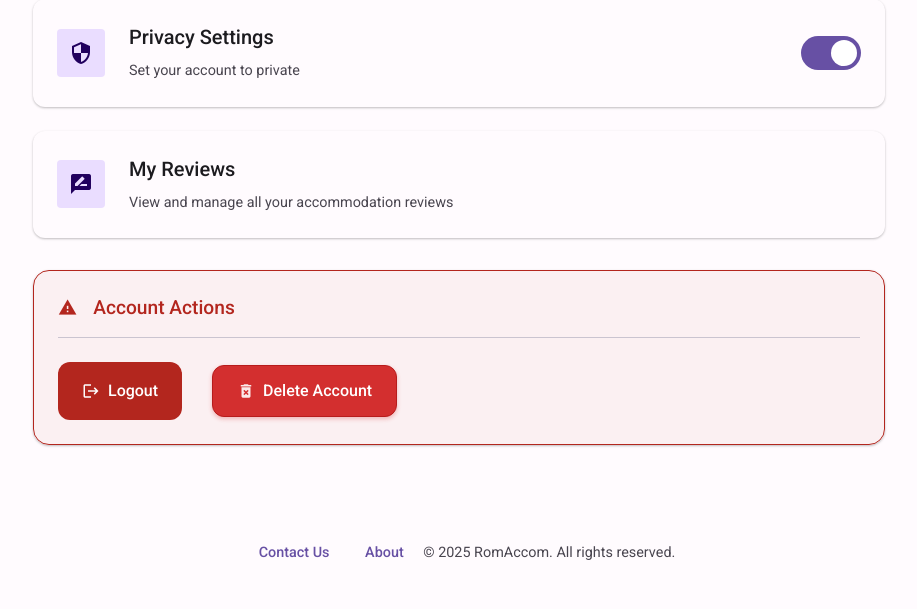
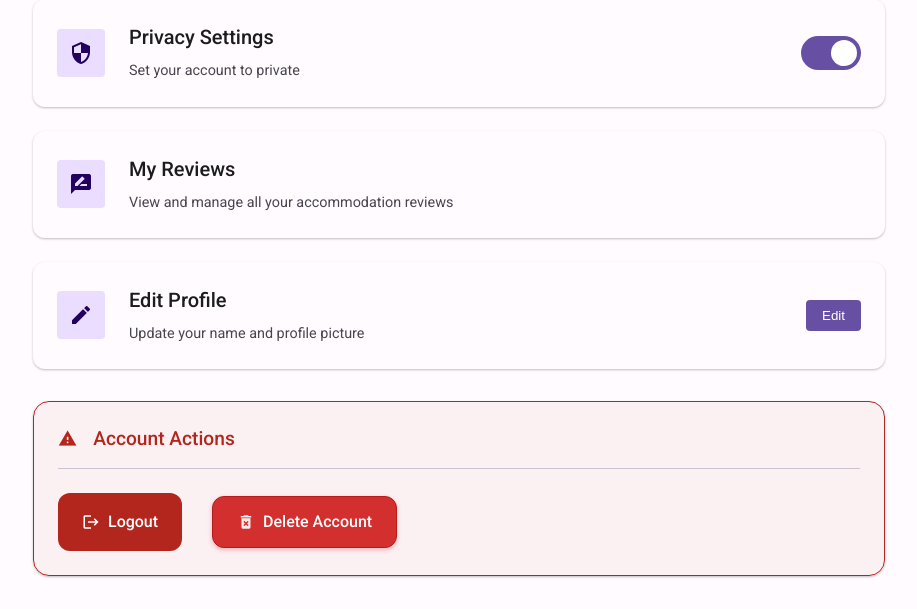
Before and after one commit to JoaoManuel2005/Team2E, a Django app: template romaccom/templates/romaccom/myaccount.html in a window 1280 px wide. Shown: the part 645-1254 px from the top of the page, without its empty margins (181-1098 px from the left). Before the commit the page ends 1205 px from the top, so only its background shows below. Run offline with Django 3.2, Linux system fonts and the light colour scheme; the template is opened without the code that fills it, so the values that code supplies are empty.

Commit message:
implemented edit user profile and added button

```diff
--- a/romaccom/static/css/myaccount.css
+++ b/romaccom/static/css/myaccount.css
@@ -387,3 +387,106 @@ input:checked + .slider:before {
 .modal-buttons .modal-confirm:hover {
     background-color: var(--md-error-hover);
 }
+
+/* Edit Profile Styles */
+.edit-profile-card {
+    position: relative;
+}
+
+.edit-profile-btn {
+    position: absolute;
+    right: var(--md-space-3);
+    padding: var(--md-space-1) var(--md-space-2);
+    border-radius: var(--md-radius-small);
+    background-color: var(--md-primary);
+    color: white;
+    border: none;
+    cursor: pointer;
+    transition: background-color 0.2s;
+}
+
+.edit-profile-btn:hover {
+    background-color: var(--md-primary-hover);
+}
+
+.edit-profile-modal {
+    display: none;
+    position: fixed;
+    top: 0;
+    left: 0;
+    width: 100%;
+    height: 100%;
+    background-color: rgba(0, 0, 0, 0.5);
+    z-index: 1000;
+    justify-content: center;
+    align-items: center;
+}
+
+.edit-profile-modal .modal-content {
+    background-color: var(--md-surface);
+    padding: var(--md-space-4);
+    border-radius: var(--md-radius-large);
+    width: 90%;
+    max-width: 500px;
+    box-shadow: var(--md-elevation-8);
+}
+
+.edit-profile-modal h3 {
+    color: var(--md-primary);
+    margin-bottom: var(--md-space-3);
+    font-size: 1.5rem;
+}
+
+.form-group {
+    margin-bottom: var(--md-space-3);
+}
+
+.form-group label {
+    display: block;
+    margin-bottom: var(--md-space-1);
+    color: var(--md-on-surface-variant);
+}
+
+.form-group input {
+    width: 100%;
+    padding: var(--md-space-2);
+    border-radius: var(--md-radius-medium);
+    border: 1px solid var(--md-outline-variant);
+    background-color: var(--md-surface);
+    color: var(--md-on-surface);
+}
+
+.form-actions {
+    display: flex;
+    gap: var(--md-space-2);
+    justify-content: flex-end;
+    margin-top: var(--md-space-4);
+}
+
+.btn-cancel {
+    background-color: var(--md-surface-variant);
+    color: var(--md-on-surface-variant);
+    border: none;
+    padding: var(--md-space-2) var(--md-space-3);
+    border-radius: var(--md-radius-medium);
+    cursor: pointer;
+    transition: background-color 0.2s;
+}
+
+.btn-cancel:hover {
+    background-color: var(--md-surface-variant-hover);
+}
+
+.btn-save {
+    background-color: var(--md-primary);
+    color: white;
+    border: none;
+    padding: var(--md-space-2) var(--md-space-3);
+    border-radius: var(--md-radius-medium);
+    cursor: pointer;
+    transition: background-color 0.2s;
+}
+
+.btn-save:hover {
+    background-color: var(--md-primary-hover);
+}
--- a/romaccom/static/js/myaccount.js
+++ b/romaccom/static/js/myaccount.js
@@ -1,4 +1,77 @@
 document.addEventListener('DOMContentLoaded', function() {
+    // Edit Profile functionality
+    const editProfileBtn = document.querySelector('.edit-profile-btn');
+    const editProfileModal = document.querySelector('.edit-profile-modal');
+    const editProfileForm = document.getElementById('edit-profile-form');
+    const cancelBtn = document.querySelector('.btn-cancel');
+
+    if (editProfileBtn && editProfileModal) {
+        // Show modal when edit button is clicked
+        editProfileBtn.addEventListener('click', function() {
+            editProfileModal.style.display = 'flex';
+        });
+
+        // Hide modal when cancel button is clicked
+        cancelBtn.addEventListener('click', function() {
+            editProfileModal.style.display = 'none';
+        });
+
+        // Handle form submission
+        editProfileForm.addEventListener('submit', function(e) {
+            e.preventDefault();
+
+            const formData = new FormData();
+            formData.append('username', document.getElementById('username').value);
+
+            const profilePicture = document.getElementById('profile-picture').files[0];
+            if (profilePicture) {
+                formData.append('profile_picture', profilePicture);
+            }
+
+            fetch('/romaccom/api/user/update-profile/', {
+                method: 'POST',
+                headers: {
+                    'X-CSRFToken': document.querySelector('[name=csrfmiddlewaretoken]').value
+                },
+                body: formData
+            })
+            .then(response => {
+                if (!response.ok) {
+                    throw new Error('Network response was not ok');
+                }
+                return response.json();
+            })
+            .then(data => {
+                if (data.success) {
+                    // Update profile information on the page
+                    if (data.username) {
+                        document.querySelector('.profile-username').textContent = data.username;
+                    }
+                    if (data.profile_picture_url) {
+                        const profileAvatar = document.querySelector('.profile-avatar');
+                        if (profileAvatar.querySelector('img')) {
+                            profileAvatar.querySelector('img').src = data.profile_picture_url;
+                        } else {
+                            const img = document.createElement('img');
+                            img.src = data.profile_picture_url;
+                            img.alt = 'Profile Picture';
+                            profileAvatar.innerHTML = '';
+                            profileAvatar.appendChild(img);
+                        }
+                    }
+                    editProfileModal.style.display = 'none';
+                    alert('Profile updated successfully');
+                } else {
+                    throw new Error(data.error || 'Failed to update profile');
+                }
+            })
+            .catch(error => {
+                console.error('Error:', error);
+                alert(error.message || 'An error occurred while updating your profile');
+            });
+        });
+    }
+
     // Privacy toggle functionality
     const privacyToggle = document.getElementById('privacy-toggle');
     if (!privacyToggle) {
--- a/romaccom/templates/romaccom/myaccount.html
+++ b/romaccom/templates/romaccom/myaccount.html
@@ -92,6 +92,40 @@
                 <p>View and manage all your accommodation reviews</p>
             </div>
         </a>
+
+        <!-- Edit Profile Card -->
+        <div class="nav-card edit-profile-card">
+            <div class="nav-card-icon">
+                <span class="material-icons">edit</span>
+            </div>
+            <div class="nav-card-content">
+                <h3>Edit Profile</h3>
+                <p>Update your name and profile picture</p>
+            </div>
+            <button class="edit-profile-btn">Edit</button>
+        </div>
+
+        <!-- Edit Profile Modal -->
+        <div class="edit-profile-modal">
+            <div class="modal-content">
+                <h3>Edit Profile</h3>
+                <form id="edit-profile-form">
+                    {% csrf_token %}
+                    <div class="form-group">
+                        <label for="username">Username</label>
+                        <input type="text" id="username" name="username" value="{{ user.username }}">
+                    </div>
+                    <div class="form-group">
+                        <label for="profile-picture">Profile Picture</label>
+                        <input type="file" id="profile-picture" name="profile_picture" accept="image/*">
+                    </div>
+                    <div class="form-actions">
+                        <button type="button" class="btn-cancel">Cancel</button>
+                        <button type="submit" class="btn-save">Save Changes</button>
+                    </div>
+                </form>
+            </div>
+        </div>
     </div>
 
     <div class="account-actions">
--- a/romaccom/web_app/urls.py
+++ b/romaccom/web_app/urls.py
@@ -40,6 +40,8 @@ urlpatterns = [
     path('operator/dashboard/manageaccommodationinfo/', views.manage_accom_info_view, name='manage_accom_info'),
     path('user/myaccount/update-privacy/', views.update_privacy_view, name='update-privacy'),
     path('user/myaccount/delete/', views.delete_account, name='delete_account'),
+    path('user/myaccount/edit-profile/', views.edit_user_profile_view, name='edit_user_profile'),
+    path('api/user/update-profile/', views.update_user_profile_view, name='update_user_profile'),
     path('operator/management/', views.management_view, name='management'),
     path("operator/<int:operator_id>/", views.operator_profile_view, name="operator_profile"),
     path("operator/edit-profile/", views.edit_operator_profile_view, name="edit_operator_profile"),
```
Also changed, not shown: romaccom/web_app/views.py (+71 -0 lines).
